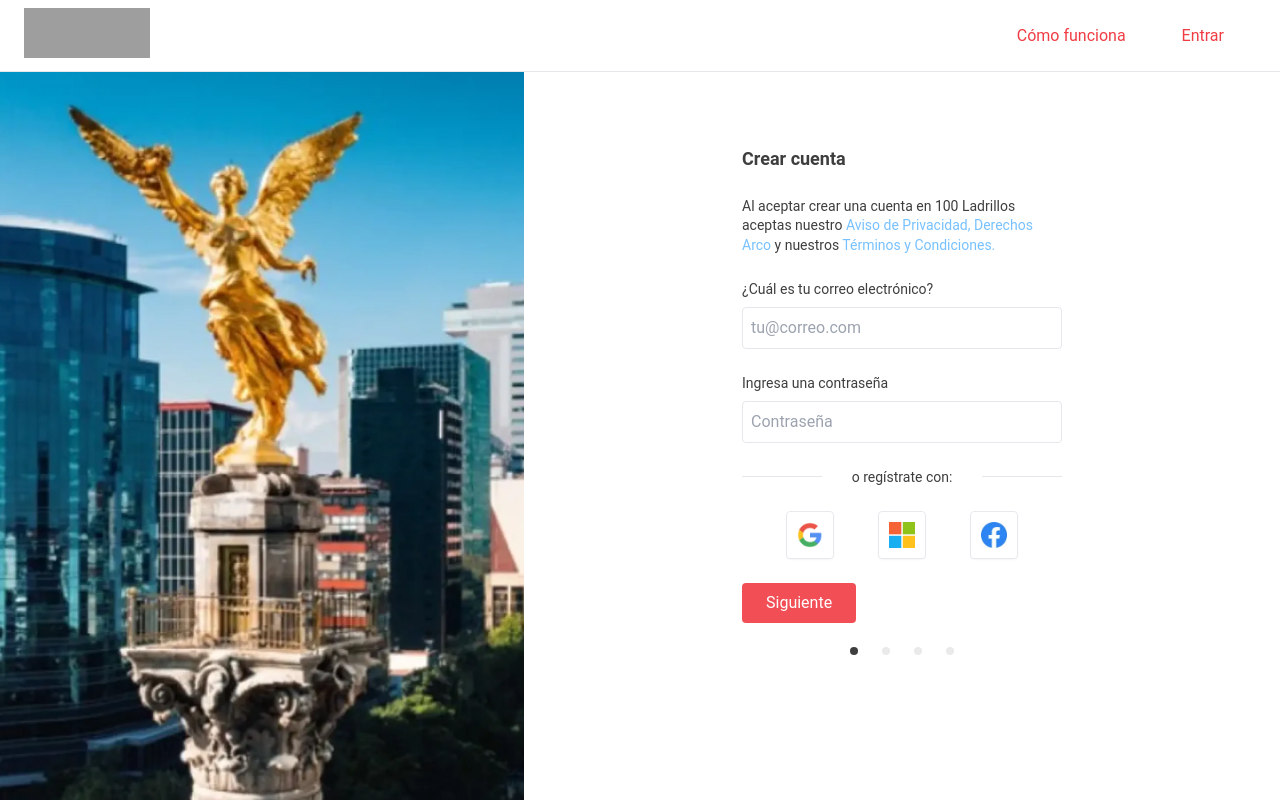
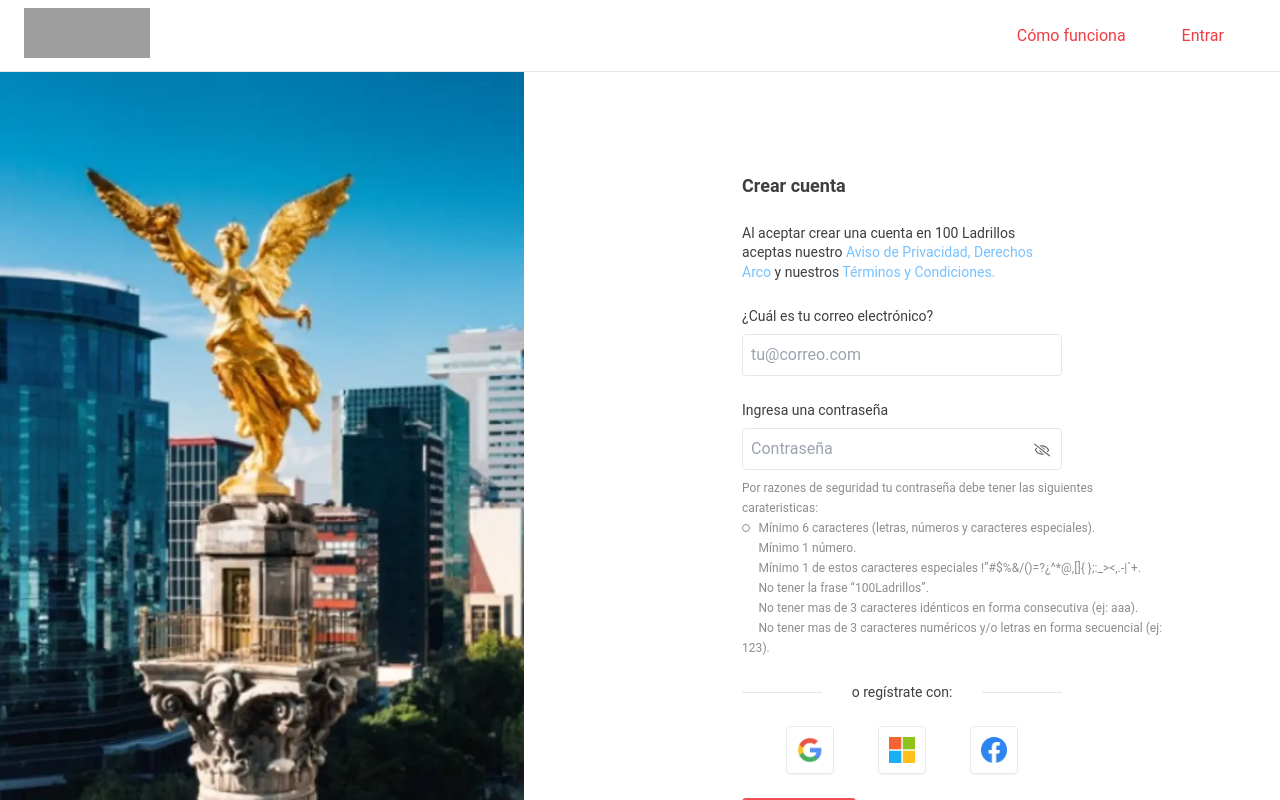
Before and after one commit to RamiroG8k/100Ladrillos-project, a Next.js app: page / in a window 1280 px wide. Built offline with nearby package versions, Linux system fonts and the light colour scheme; grey boxes are pictures that could not be loaded.

Commit message:
feat: rules password system
Init setup to keep track of password validations

```diff
--- a/src/components/signup/EmailStep.tsx
+++ b/src/components/signup/EmailStep.tsx
@@ -1,7 +1,20 @@
+// Common
 import Image from 'next/image';
 import Link from 'next/link';
+import { useRef, useState } from 'react';
+// Icons
+import { FaRegEyeSlash, FaRegEye } from 'react-icons/fa';
+
+const socialsAuth: Array<string> = [
+    'Google',
+    'Microsoft',
+    'Facebook'
+];
 
 const EmailStep = () => {
+    const [password, setPassword] = useState<string>('');
+    const [showPassword, setShowPassword] = useState<boolean>(false);
+
     return (
         <>
             <span className="font-bold text-lg">
@@ -23,8 +36,39 @@ const EmailStep = () => {
                 <label htmlFor="password" className="text-sm">
                     Ingresa una contraseña
                 </label>
-                <input type="password" id="password" name="password" autoComplete="password"
-                    className="input" placeholder="Contraseña" />
+                <div className="relative">
+                    <input type={showPassword ? 'text' : 'password'} minLength={6}
+                        id="password" name="password" autoComplete="password"
+                        className="input" placeholder="Contraseña"
+                        onChange={({ target: { value } }) => setPassword(value)}/>
+                    <button type="button" onClick={() => setShowPassword(v => !v)}
+                        className="absolute bottom-2 right-2 p-1 opacity-80 hover:opacity-100">
+                        {showPassword ? <FaRegEye /> : <FaRegEyeSlash />}
+                    </button>
+                </div>
+                <div className="password-rules">
+                    <p>Por razones de seguridad tu contraseña debe tener las siguientes carateristicas:</p>
+                    <ul id="rules" className="">
+                        <li className={(password.length >= 6) ? 'rule-passed' : 'rule-unfinished'}>
+                            Mínimo 6 caracteres (letras, números y caracteres especiales).
+                        </li>
+                        <li>
+                            Mínimo 1 número.
+                        </li>
+                        <li>
+                            {"Mínimo 1 de estos caracteres especiales !”#$%&/()=?¿^*@,[]{ };:_><,.-|`+."}
+                        </li>
+                        <li>
+                            No tener la frase “100Ladrillos”.
+                        </li>
+                        <li>
+                            No tener mas de 3 caracteres idénticos en forma consecutiva (ej: aaa).
+                        </li>
+                        <li>
+                            No tener mas de 3 caracteres numéricos y/o letras en forma secuencial (ej: 123).
+                        </li>
+                    </ul>
+                </div>
             </div>
             <div className="flex justify-between items-center">
                 <div className="w-20 h-[1px] bg-gray-200" />
@@ -32,24 +76,14 @@ const EmailStep = () => {
                 <div className="w-20 h-[1px] bg-gray-200" />
             </div>
             <div className="flex justify-evenly items-center">
-                <Link href="/">
-                    <a href="" className="social-link">
-                        <Image src="/assets/icons/Google-logo.webp"
-                            alt="Google logo" width={32} height={32} />
-                    </a>
-                </Link>
-                <Link href="/">
-                    <a href="" className="social-link">
-                        <Image src="/assets/icons/Microsoft-logo.webp"
-                            alt="Microsoft logo" width={32} height={32} />
-                    </a>
-                </Link>
-                <Link href="/">
-                    <a href="" className="social-link">
-                        <Image src="/assets/icons/Facebook-logo.webp"
-                            alt="Facebook logo" width={32} height={32} />
-                    </a>
-                </Link>
+                {socialsAuth.map((social: string) =>
+                    <Link key={social} passHref href="/">
+                        <a href="" className="social-link">
+                            <Image src={`/assets/icons/${social}-logo.webp`}
+                                alt={`${social} logo`} width={32} height={32} />
+                        </a>
+                    </Link>
+                )}
             </div>
         </>
     )
--- a/src/pages/index.tsx
+++ b/src/pages/index.tsx
@@ -32,8 +32,8 @@ const Home: NextPage = () => {
 				<meta name="description" content="Generated by create next app" />
 				<link rel="icon" href="/favicon.ico" />
 			</Head>
-			<div className="bg-white w-screen h-screen">
-				<Navbar className="fixed z-10" />
+			<div className="bg-white w-screen h-[calc(100vh-72px)]">
+				<Navbar className="fixed lg:relative z-10" />
 				<SignupContext.Provider value={{ step, setStep }}>
 					<div className="flex flex-col lg:flex-row h-full">
 						<div className="flex max-w-[524px] bg-primary h-full">
@@ -41,13 +41,15 @@ const Home: NextPage = () => {
 								alt="100 Ladrillos logotipo" width={1572} height={1809}
 								objectFit="cover" />
 						</div>
-						<div className="flex flex-1 justify-center items-center">
-							<form onSubmit={(e) => e.preventDefault()}
-								className="flex flex-col gap-6 max-w-[320px]">
-								<MultiStepForm />
-								<ProgressButtons />
-								<ProgressPoints/>
-							</form>
+						<div className="flex flex-1 h-auto w-full justify-center overflow-scroll">
+							<div className="">
+								<form onSubmit={(e) => e.preventDefault()}
+									className="flex flex-col gap-6 max-w-[320px] py-[100px]">
+									<MultiStepForm />
+									<ProgressButtons />
+									<ProgressPoints />
+								</form>
+							</div>
 						</div>
 					</div>
 				</SignupContext.Provider>
--- a/src/styles/globals.css
+++ b/src/styles/globals.css
@@ -9,6 +9,16 @@
         font-size: 16px;
         letter-spacing: normal;
         line-height: 1.25;
+    }
+
+    #rules li::before {
+        content: '';
+        display: inline-block;
+        width: 8px;
+        height: 8px;
+        margin-right: 8.5px;
+        border-radius: 50%;
+        background-color: attr(data-valid);
     }
 }
 
@@ -42,4 +52,13 @@
     .progress-point {
         @apply w-2 h-2 rounded-full cursor-pointer;
     }
+    .password-rules {
+        @apply text-xs text-disabled-dark tracking-[0.05px] leading-[1.67] w-[430px];
+    }
+    .rule-passed {
+        @apply before:bg-green-400 before:border-none;
+    }
+    .rule-unfinished {
+        @apply before:border before:border-disabled-dark;
+    }
 }
```
